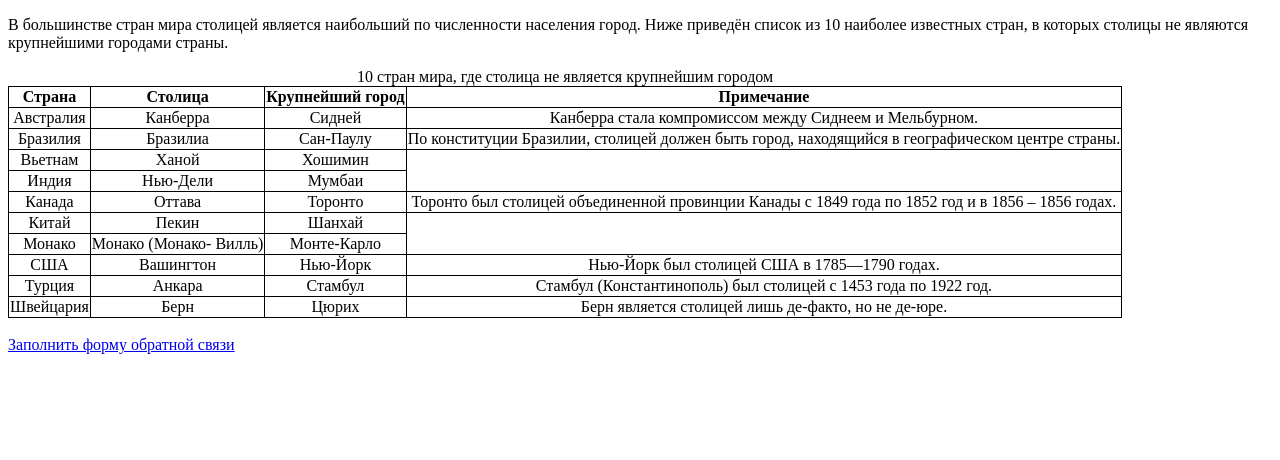
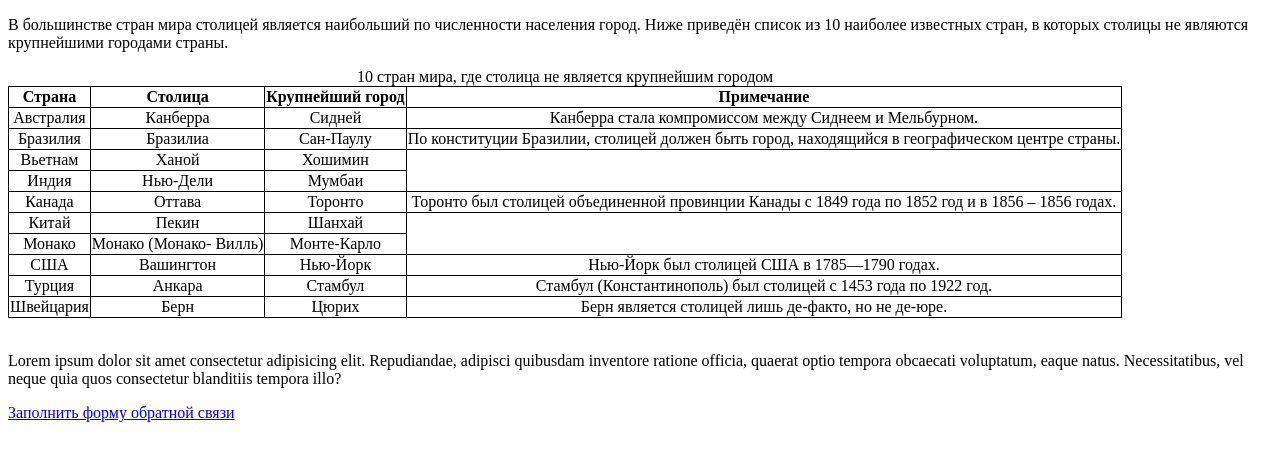
Before and after one commit to IliaSerzhanovich/homeWork3, a plain HTML site: page index.html in a window 1280 px wide. Drawn offline with Linux system fonts and the light colour scheme.

Commit message:
add new paragraph to index.html

```diff
--- a/index.html
+++ b/index.html
@@ -112,6 +112,11 @@
         </table>
 
         <br>
+        <p>Lorem ipsum dolor sit amet consectetur adipisicing elit.
+            Repudiandae, adipisci quibusdam inventore ratione officia,
+            quaerat optio tempora obcaecati voluptatum, eaque natus.
+            Necessitatibus, vel neque quia quos consectetur blanditiis
+            tempora illo?</p>
 
         <a href="/form.html" target="_blank">Заполнить форму обратной связи</a>
     </body>
```
